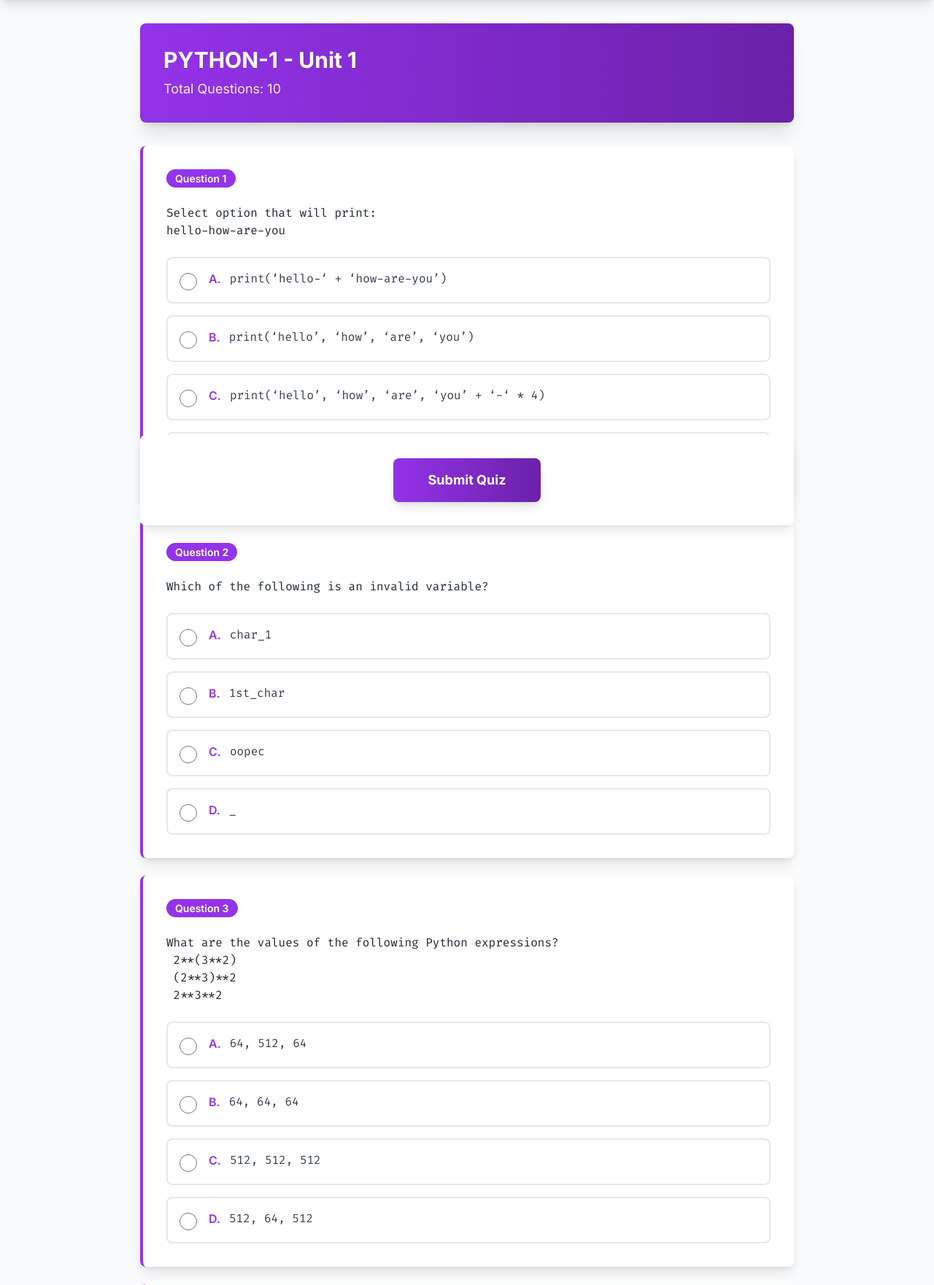
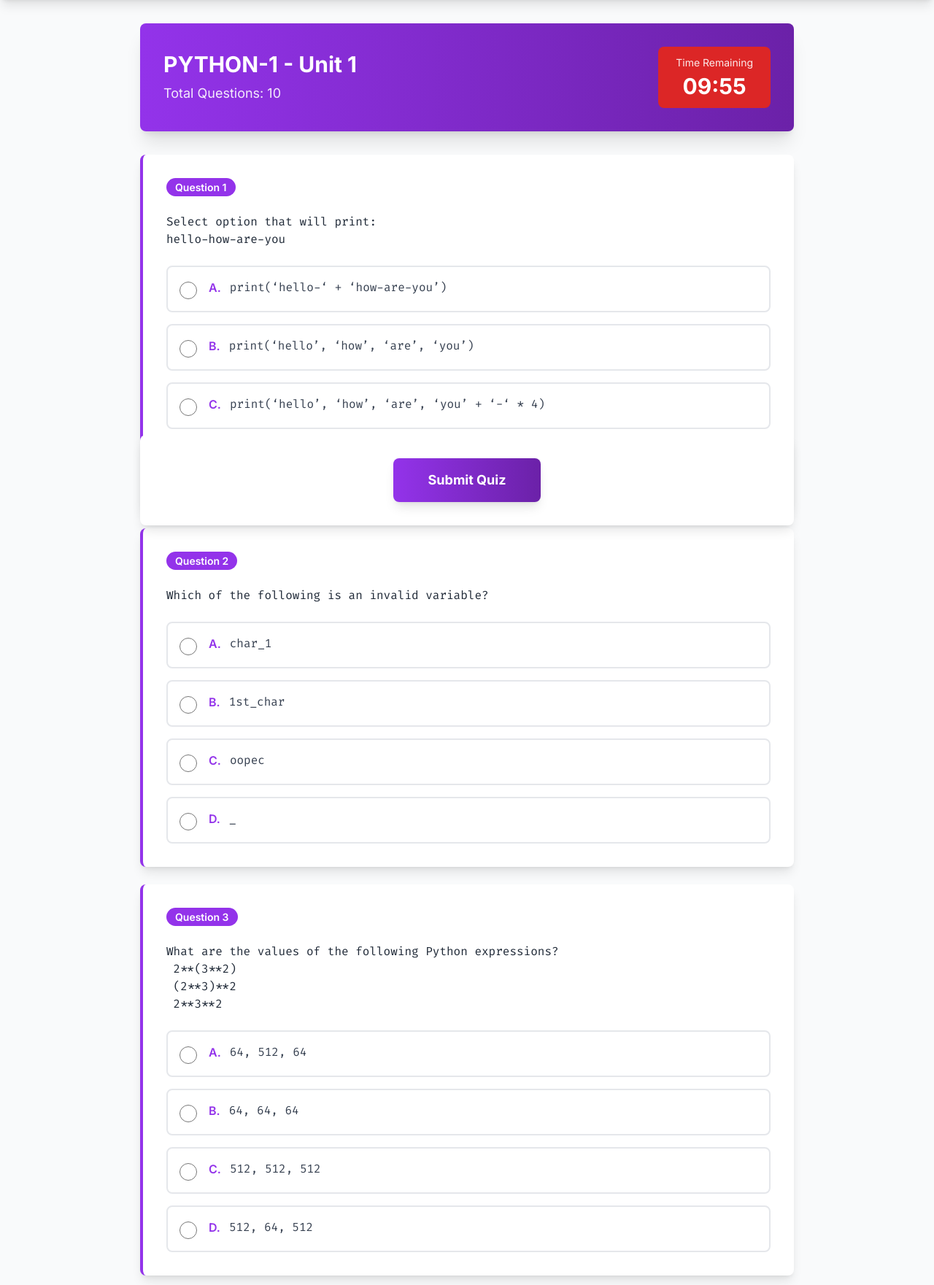
Before and after one commit to dhruvpd77/DHRUV, a Django app: page /quiz/subject/5/unit/1/quiz/ in a window 1280 px wide. Shown: the part 80-1841 px from the top of the page at 73% size. Run offline with Django 5.2, Linux system fonts and the light colour scheme; a user stored in the database is signed in; data comes from the database, SQL or seed files in the repository; both versions use the stored data as it was before the commit; some libraries are stand-ins or nearby versions.

Commit message:
Add 10-minute timer for random mode quiz with time tracking in profile

```diff
--- a/quiz/views.py
+++ b/quiz/views.py
@@ -123,13 +123,23 @@
     score = 0
     quiz_mode = request.session.get('quiz_mode', 'random')
 
+    # Get time taken for random mode
+    time_taken = None
+    if quiz_mode == 'random':
+        time_taken_str = request.POST.get('time_taken', '0')
+        try:
+            time_taken = int(time_taken_str)
+        except (ValueError, TypeError):
+            time_taken = None
+
     quiz_attempt = QuizAttempt.objects.create(
         user=request.user,
         subject=subject,
         unit=unit,
         score=0,
         total_questions=len(question_ids),
-        quiz_mode=quiz_mode
+        quiz_mode=quiz_mode,
+        time_taken=time_taken
     )
 
     results = []
--- a/templates/quiz/take_quiz.html
+++ b/templates/quiz/take_quiz.html
@@ -5,12 +5,27 @@
 {% block content %}
 <div class="max-w-4xl mx-auto">
     <div class="bg-gradient-to-r from-purple-600 to-purple-800 text-white rounded-lg shadow-xl p-4 md:p-8 mb-4 md:mb-8">
-        <h1 class="text-xl md:text-3xl font-bold mb-2">{{ subject.name }} - Unit {{ unit }}</h1>
-        <p class="text-sm md:text-lg opacity-90">Total Questions: {{ questions|length }}</p>
+        <div class="flex flex-col md:flex-row md:items-center md:justify-between">
+            <div>
+                <h1 class="text-xl md:text-3xl font-bold mb-2">{{ subject.name }} - Unit {{ unit }}</h1>
+                <p class="text-sm md:text-lg opacity-90">Total Questions: {{ questions|length }}</p>
+            </div>
+            {% if quiz_mode == 'random' %}
+            <div class="mt-4 md:mt-0">
+                <div id="timer-container" class="bg-red-600 rounded-lg px-4 md:px-6 py-2 md:py-3 text-center">
+                    <div class="text-xs md:text-sm opacity-90 mb-1">Time Remaining</div>
+                    <div id="timer" class="text-xl md:text-3xl font-bold">10:00</div>
+                </div>
+            </div>
+            {% endif %}
+        </div>
     </div>
 
-    <form method="post" action="{% url 'quiz:submit_quiz' %}" class="space-y-4 md:space-y-6">
+    <form method="post" action="{% url 'quiz:submit_quiz' %}" id="quiz-form" class="space-y-4 md:space-y-6">
         {% csrf_token %}
+        {% if quiz_mode == 'random' %}
+        <input type="hidden" name="time_taken" id="time_taken" value="0">
+        {% endif %}
 
         {% for question in questions %}
             <div class="bg-white rounded-lg shadow-lg p-4 md:p-8 border-l-4 border-purple-600">
@@ -72,4 +87,58 @@
         </div>
     </form>
 </div>
+
+{% if quiz_mode == 'random' %}
+<script>
+    // Timer functionality for random mode only
+    let timeRemaining = 600; // 10 minutes in seconds
+    let timeElapsed = 0;
+    const timerElement = document.getElementById('timer');
+    const timerContainer = document.getElementById('timer-container');
+    const quizForm = document.getElementById('quiz-form');
+    const timeTakenInput = document.getElementById('time_taken');
+    let timerInterval;
+
+    function updateTimer() {
+        if (timeRemaining <= 0) {
+            clearInterval(timerInterval);
+            timerElement.textContent = '00:00';
+            timeTakenInput.value = timeElapsed;
+            // Automatically submit the form
+            alert('Time is up! Your quiz will be submitted automatically.');
+            quizForm.submit();
+            return;
+        }
+
+        const minutes = Math.floor(timeRemaining / 60);
+        const seconds = timeRemaining % 60;
+        const formattedTime = `${minutes.toString().padStart(2, '0')}:${seconds.toString().padStart(2, '0')}`;
+        timerElement.textContent = formattedTime;
+
+        // Change color when time is running low
+        if (timeRemaining <= 60) {
+            timerContainer.classList.remove('bg-red-600', 'bg-orange-600');
+            timerContainer.classList.add('bg-red-800');
+            timerElement.classList.add('animate-pulse');
+        } else if (timeRemaining <= 180) {
+            timerContainer.classList.remove('bg-red-600', 'bg-red-800');
+            timerContainer.classList.add('bg-orange-600');
+            timerElement.classList.remove('animate-pulse');
+        }
+
+        timeElapsed++;
+        timeTakenInput.value = timeElapsed;
+        timeRemaining--;
+    }
+
+    // Start the timer when page loads
+    timerInterval = setInterval(updateTimer, 1000);
+
+    // Update time taken when form is manually submitted
+    quizForm.addEventListener('submit', function() {
+        clearInterval(timerInterval);
+        timeTakenInput.value = timeElapsed;
+    });
+</script>
+{% endif %}
 {% endblock %}
```
Also changed, not shown: quiz/models.py (+9 -0 lines), templates/accounts/profile.html (+8 -0 lines), db.sqlite3 (deleted), quiz/migrations/0003_quizattempt_time_taken.py (added), 1 other file.
